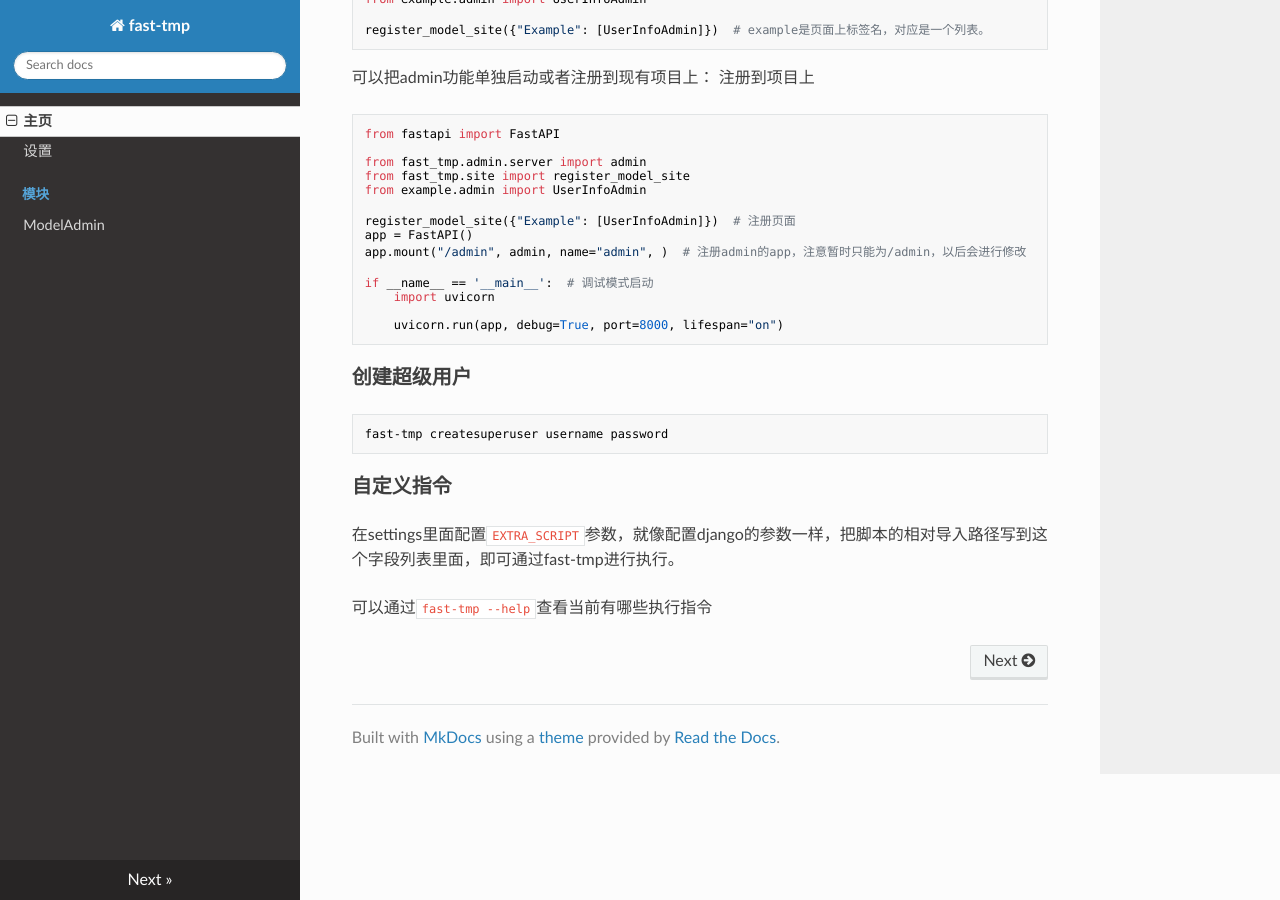
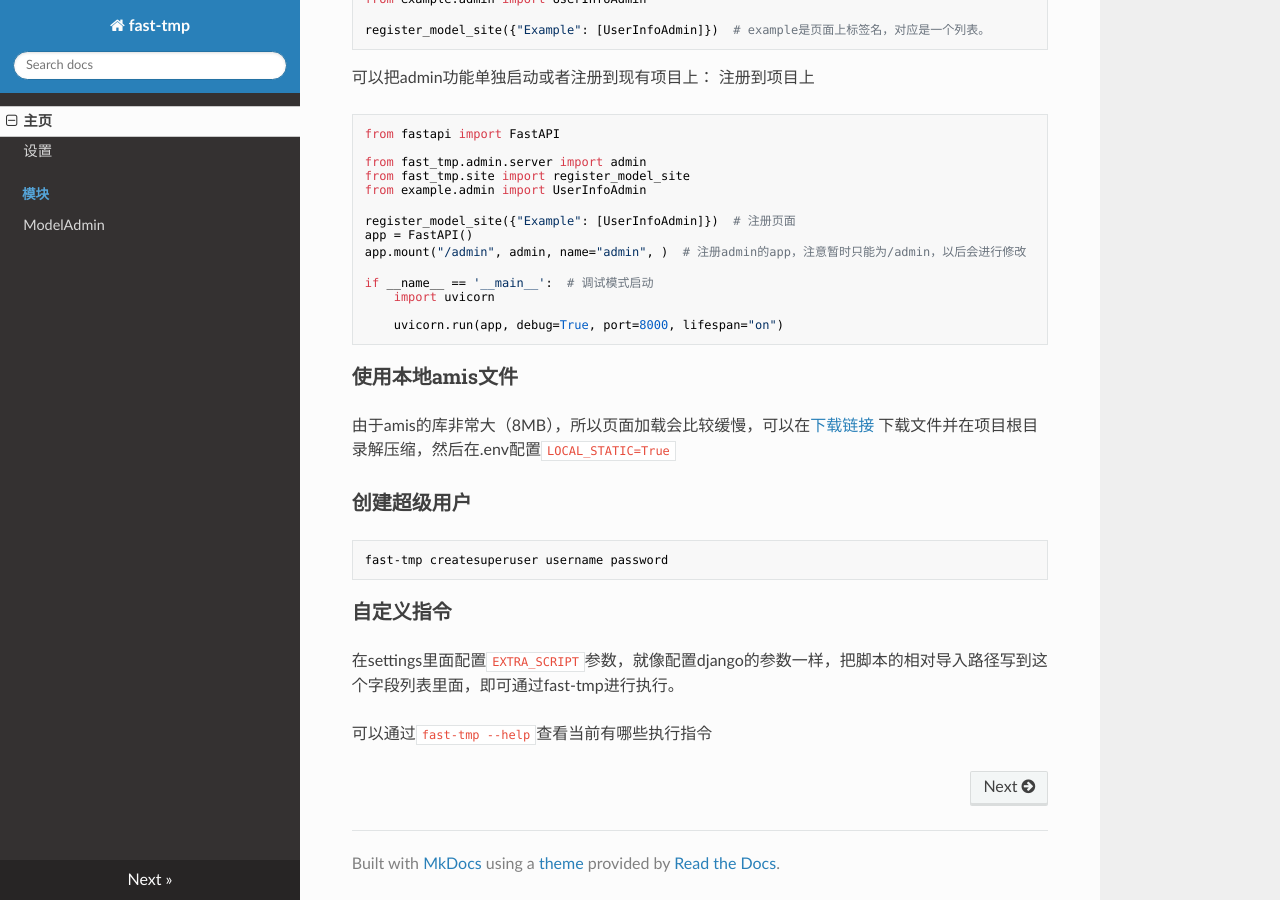
Before and after one commit to Chise1/fast-tmp, an MkDocs documentation site: the page built from docs/index.md, in a window 1280 px wide and 900 px high, scrolled down 3968 px. Built offline with MkDocs 1.6.1, drawn with Linux system fonts in a browser that asks for light colours; nearby versions of some CDN libraries.

Commit message:
增加登出功能和使用本地文件的方法.

````diff
--- a/docs/index.md
+++ b/docs/index.md
@@ -122,12 +122,16 @@ if __name__ == '__main__':  # 调试模式启动
     uvicorn.run(app, debug=True, port=8000, lifespan="on")
 ```
 
+### 使用本地amis文件
+
+由于amis的库非常大（8MB），所以页面加载会比较缓慢，可以在[下载链接](https://gitee.com/chise123/static-file)
+下载文件并在项目根目录解压缩，然后在.env配置```LOCAL_STATIC=True```
+
 ### 创建超级用户
+
 ```shell
 fast-tmp createsuperuser username password
 ```
-
-
 
 ### 自定义指令
 
````
Also changed, not shown: 1 other file.
